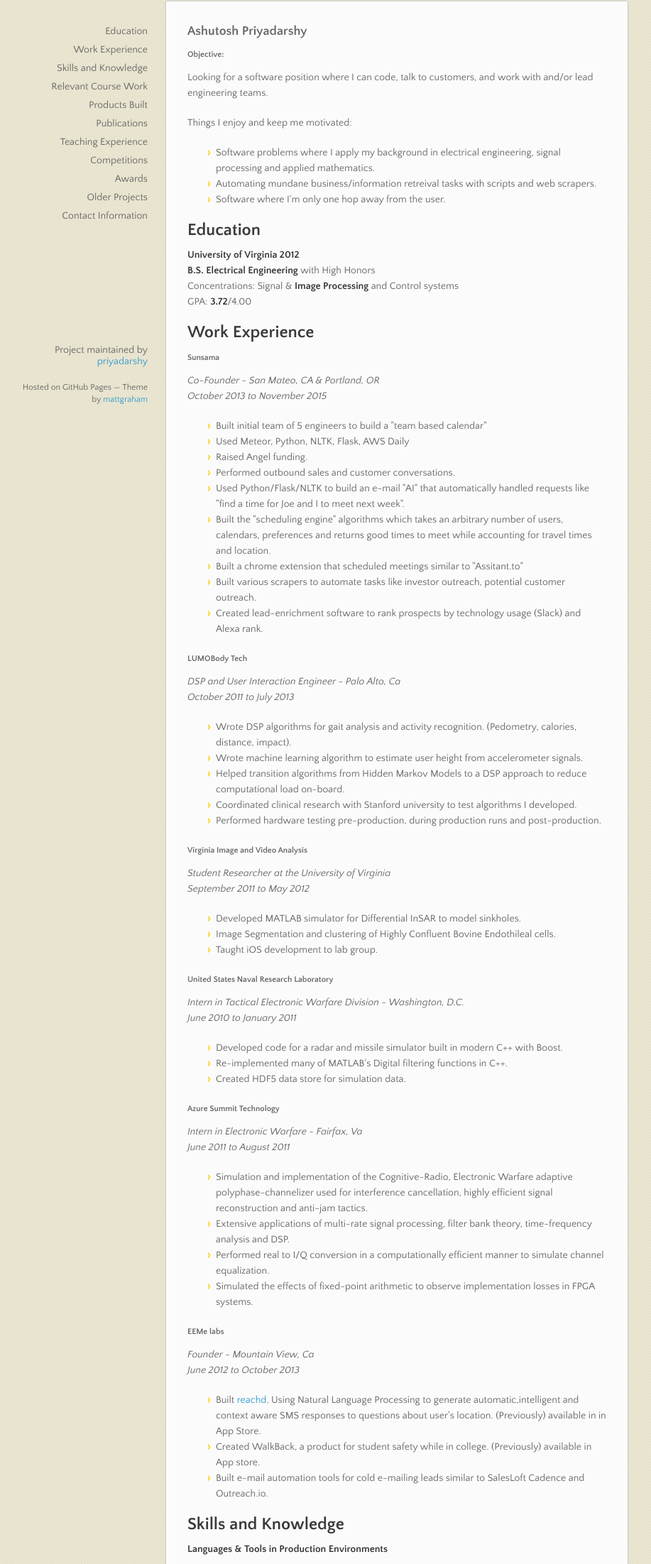
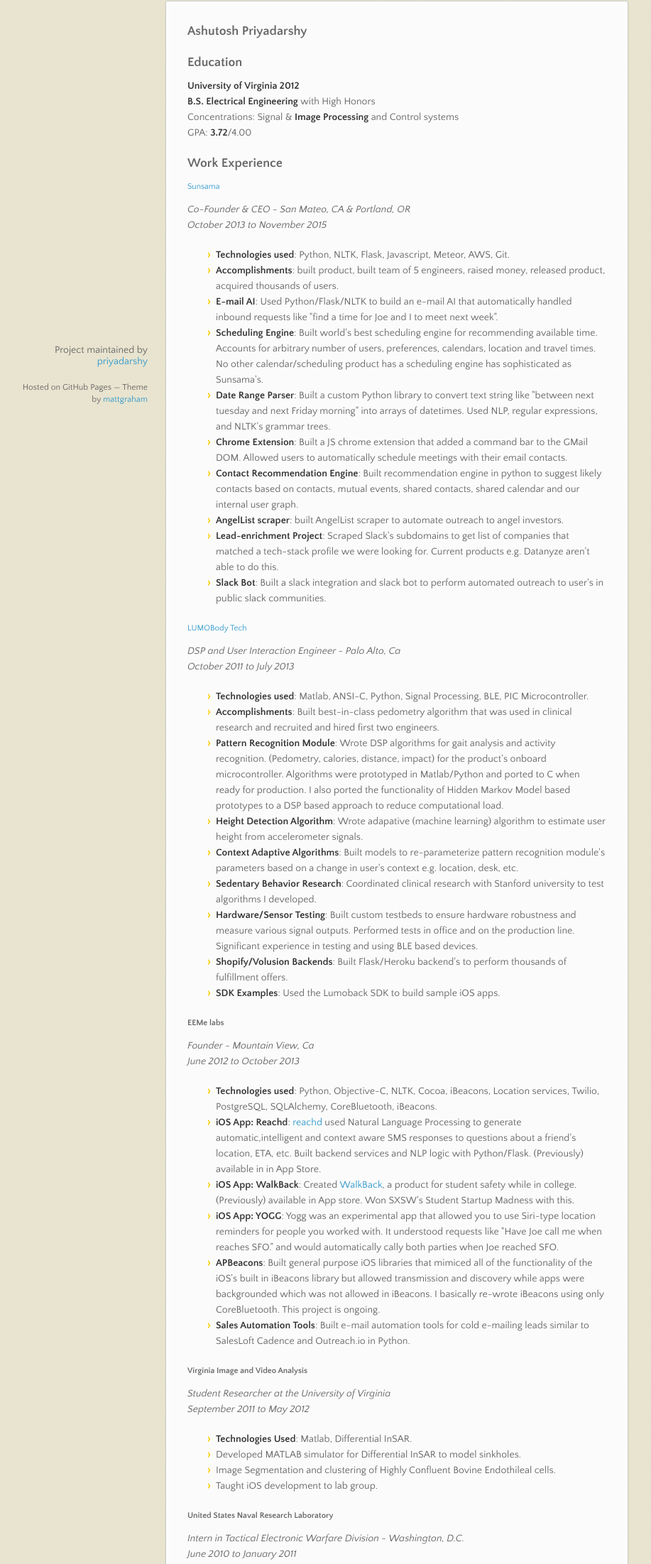
Before and after one commit to priyadarshy/resume, a plain HTML site: page index.html in a window 1280 px wide. Shown: the part 189-2392 px from the top of the page at 71% size, without its empty margins (82-999 px from the left). Drawn offline with nearby package versions, Linux system fonts and the light colour scheme.

Commit message:
Create gh-pages branch via GitHub

```diff
--- a/index.html
+++ b/index.html
@@ -42,26 +42,10 @@
         <h3>
 <a id="ashutosh-priyadarshy" class="anchor" href="#ashutosh-priyadarshy" aria-hidden="true"><span class="octicon octicon-link"></span></a>Ashutosh Priyadarshy</h3>
 
-<h5>
-<a id="objective" class="anchor" href="#objective" aria-hidden="true"><span class="octicon octicon-link"></span></a>Objective:</h5>
-
-<p>Looking for a software position where I can code, talk to customers, and work
-with and/or lead engineering teams. </p>
-
-<p>Things I enjoy and keep me motivated:  </p>
-
-<ul>
-<li>Software problems where I  apply my background in electrical engineering, signal processing and applied mathematics.<br>
-</li>
-<li>Automating mundane business/information retreival tasks with scripts and web scrapers.<br>
-</li>
-<li>Software where I'm only one hop away from the user. </li>
-</ul>
-
 <p><a id="education"></a></p>
 
-<h2>
-<a id="education" class="anchor" href="#education" aria-hidden="true"><span class="octicon octicon-link"></span></a>Education</h2>
+<h3>
+<a id="education" class="anchor" href="#education" aria-hidden="true"><span class="octicon octicon-link"></span></a>Education</h3>
 
 <p><strong>University of Virginia 2012</strong><br>
 <strong>B.S. Electrical Engineering</strong> with High Honors<br>
@@ -70,44 +54,86 @@ GPA: <strong>3.72</strong>/4.00</p>
 
 <p><a id="researchwork"></a></p>
 
-<h2>
-<a id="work-experience" class="anchor" href="#work-experience" aria-hidden="true"><span class="octicon octicon-link"></span></a>Work Experience</h2>
+<h3>
+<a id="work-experience" class="anchor" href="#work-experience" aria-hidden="true"><span class="octicon octicon-link"></span></a>Work Experience</h3>
 
 <h5>
-<a id="sunsama" class="anchor" href="#sunsama" aria-hidden="true"><span class="octicon octicon-link"></span></a>Sunsama</h5>
+<a id="sunsama" class="anchor" href="#sunsama" aria-hidden="true"><span class="octicon octicon-link"></span></a><a href="https://sunsama.com">Sunsama</a>
+</h5>
 
-<p><em>Co-Founder - San Mateo, CA &amp; Portland, OR</em><br>
+<p><em>Co-Founder &amp; CEO - San Mateo, CA &amp; Portland, OR</em><br>
 <em>October 2013 to November 2015</em></p>
 
 <ul>
-<li>Built initial team of 5 engineers to build a "team based calendar"</li>
-<li>Used Meteor, Python, NLTK, Flask, AWS Daily</li>
-<li>Raised Angel funding.</li>
-<li>Performed outbound sales and customer conversations. </li>
-<li>Used Python/Flask/NLTK to build an e-mail "AI" that automatically handled
-requests like "find a time for Joe and I to meet next week". </li>
-<li>Built the "scheduling engine" algorithms which takes an arbitrary number of users,
-calendars, preferences and returns good times to meet while accounting for
-travel times and location.</li>
-<li>Built a chrome extension that scheduled meetings similar to "Assitant.to"</li>
-<li>Built various scrapers to automate tasks like investor outreach, potential customer outreach. </li>
-<li>Created lead-enrichment software to rank prospects by technology usage (Slack) and Alexa rank. </li>
+<li>
+<strong>Technologies used</strong>: Python, NLTK, Flask, Javascript, Meteor, AWS, Git.</li>
+<li>
+<strong>Accomplishments</strong>: built product, built team of 5 engineers, raised money, released product, acquired thousands of users. </li>
+<li>
+<strong>E-mail AI</strong>: Used Python/Flask/NLTK to build an e-mail AI that automatically handled inbound requests like "find a time for Joe and I to meet next week". </li>
+<li>
+<strong>Scheduling Engine</strong>: Built world's best scheduling engine for recommending available time. Accounts for arbitrary number of users, preferences, calendars, location and travel times. No other calendar/scheduling product has a scheduling engine has sophisticated as Sunsama's.</li>
+<li>
+<strong>Date Range Parser</strong>: Built a custom Python library to convert text string like "between next tuesday and next Friday morning" into arrays of datetimes. Used NLP, regular expressions, and NLTK's grammar trees. </li>
+<li>
+<strong>Chrome Extension</strong>: Built a JS chrome extension that added a command bar to the GMail DOM. Allowed users to automatically schedule meetings with their email contacts. </li>
+<li>
+<strong>Contact Recommendation Engine</strong>: Built recommendation engine in python to suggest likely contacts based on contacts, mutual events, shared contacts,  shared calendar and our internal user graph.</li>
+<li>
+<strong>AngelList scraper</strong>: built AngelList scraper to automate outreach to angel investors. </li>
+<li>
+<strong>Lead-enrichment Project</strong>: Scraped Slack's subdomains to get list of companies that matched a tech-stack profile we were looking for. Current products e.g. Datanyze aren't able to do this. </li>
+<li>
+<strong>Slack Bot</strong>: Built a slack integration and slack bot to perform automated outreach to user's in public slack communities. </li>
 </ul>
 
 <h5>
-<a id="lumobody-tech" class="anchor" href="#lumobody-tech" aria-hidden="true"><span class="octicon octicon-link"></span></a>LUMOBody Tech</h5>
+<a id="lumobody-tech" class="anchor" href="#lumobody-tech" aria-hidden="true"><span class="octicon octicon-link"></span></a><a href="https://lumobodytech.com">LUMOBody Tech</a>
+</h5>
 
 <p><em>DSP and User Interaction Engineer - Palo Alto, Ca</em><br>
 <em>October 2011 to July 2013</em></p>
 
 <ul>
-<li>Wrote DSP algorithms for gait analysis and activity recognition. (Pedometry, calories, distance, impact). </li>
-<li>Wrote machine learning algorithm to estimate user height from accelerometer signals.</li>
-<li>Helped transition algorithms from Hidden Markov Models to a DSP approach to reduce computational load on-board.</li>
-<li>Coordinated clinical research with Stanford university to test algorithms I
-developed. </li>
-<li>Performed hardware testing pre-production, during production runs and
-post-production. </li>
+<li>
+<strong>Technologies used</strong>: Matlab, ANSI-C, Python, Signal Processing, BLE, PIC Microcontroller.</li>
+<li>
+<strong>Accomplishments</strong>: Built best-in-class pedometry algorithm that was used in clinical research and recruited and hired first two engineers.</li>
+<li>
+<strong>Pattern Recognition Module</strong>: Wrote DSP algorithms for gait analysis and activity recognition. (Pedometry, calories, distance, impact) for the product's onboard microcontroller. Algorithms were prototyped in Matlab/Python and ported to C when ready for production. I also ported the functionality of Hidden Markov Model based prototypes to a DSP based approach to reduce computational load. </li>
+<li>
+<strong>Height Detection Algorithm</strong>: Wrote adapative (machine learning) algorithm to estimate user height from accelerometer signals.</li>
+<li>
+<strong>Context Adaptive Algorithms</strong>: Built models to re-parameterize pattern recognition module's parameters based on a change in user's context e.g. location, desk, etc. </li>
+<li>
+<strong>Sedentary Behavior Research</strong>: Coordinated clinical research with Stanford university to test algorithms I developed. </li>
+<li>
+<strong>Hardware/Sensor Testing</strong>: Built custom testbeds to ensure hardware robustness and measure various signal outputs. Performed tests in office and on the production line. Significant experience in testing and using BLE based devices.</li>
+<li>
+<strong>Shopify/Volusion Backends</strong>: Built Flask/Heroku backend's to perform thousands of fulfillment offers.</li>
+<li>
+<strong>SDK Examples</strong>: Used the Lumoback SDK to build sample iOS apps. </li>
+</ul>
+
+<h5>
+<a id="eeme-labs" class="anchor" href="#eeme-labs" aria-hidden="true"><span class="octicon octicon-link"></span></a>EEMe labs</h5>
+
+<p><em>Founder - Mountain View, Ca</em><br>
+<em>June 2012 to October 2013</em></p>
+
+<ul>
+<li>
+<strong>Technologies used</strong>: Python, Objective-C, NLTK, Cocoa, iBeacons, Location services, Twilio, PostgreSQL, SQLAlchemy, CoreBluetooth, iBeacons.</li>
+<li>
+<strong>iOS App: Reachd</strong>: <a href="https://reachd.me">reachd</a> used Natural Language Processing to generate automatic,intelligent and context aware SMS responses to questions about a friend's location, ETA, etc. Built backend services and NLP logic with Python/Flask. (Previously) available in in App Store.</li>
+<li>
+<strong>iOS App: WalkBack</strong>: Created <a href="https://walkback.me">WalkBack</a>, a product for student safety while in college. (Previously) available in App store. Won SXSW's Student Startup Madness with this.</li>
+<li>
+<strong>iOS App: YOGG</strong>: Yogg was an experimental app that allowed you to use Siri-type location reminders for people you worked with. It understood requests like "Have Joe call me when reaches SFO." and would automatically cally both parties when Joe reached SFO.</li>
+<li>
+<strong>APBeacons</strong>: Built general purpose iOS libraries that mimiced all of the functionality of the iOS's built in iBeacons library but allowed transmission and discovery while apps were backgrounded which was not allowed in iBeacons. I basically re-wrote iBeacons using only CoreBluetooth. This project is ongoing. </li>
+<li>
+<strong>Sales Automation Tools</strong>: Built e-mail automation tools for cold e-mailing leads similar to SalesLoft Cadence and Outreach.io in Python.</li>
 </ul>
 
 <h5>
@@ -117,6 +143,8 @@ post-production. </li>
 <em>September 2011 to May 2012</em> </p>
 
 <ul>
+<li>
+<strong>Technologies Used</strong>: Matlab, Differential InSAR.</li>
 <li>Developed MATLAB simulator for Differential InSAR to model sinkholes.</li>
 <li>Image Segmentation and clustering of Highly Confluent Bovine Endothileal cells.</li>
 <li>Taught iOS development to lab group.</li>
@@ -129,9 +157,14 @@ post-production. </li>
 <em>June 2010 to January 2011</em></p>
 
 <ul>
-<li>Developed code for a radar and missile simulator built in modern C++ with Boost. </li>
-<li>Re-implemented many of MATLAB's Digital filtering functions in C++.</li>
-<li>Created HDF5 data store for simulation data.</li>
+<li>
+<strong>Technologies Used</strong>: Matlab, C++, CMake, Visual Studio.</li>
+<li>
+<strong>Porting MATLAB to C++</strong>: Re-implemented most of Matlab's Digital filtering functions and filter design tools into highly performant C++ code. </li>
+<li>
+<strong>Radar/Missile Simulator</strong>: Developed code for a radar and missile simulator built in modern C++ with Boost.</li>
+<li>
+<strong>Simulation &amp; Data Backend</strong>: Built HDF5 data store for simulation data.</li>
 </ul>
 
 <h5>
@@ -141,29 +174,32 @@ post-production. </li>
 <em>June 2011 to August 2011</em></p>
 
 <ul>
-<li>Simulation and implementation of the Cognitive-Radio, Electronic Warfare adaptive polyphase-channelizer used for
-interference cancellation, highly efficient signal reconstruction and anti-jam tactics.</li>
-<li>Extensive applications of multi-rate signal processing, filter bank theory, time-frequency analysis and DSP.</li>
-<li>Performed real to I/Q conversion in a computationally efficient manner to simulate channel equalization.</li>
-<li>Simulated the effects of fixed-point arithmetic to observe implementation losses in FPGA systems.</li>
+<li>
+<strong>Technologies Used</strong>: Multirate Signal Processing, Matlab, Octave, Scipy/Numpy, Python, Time-Frequency Analysis, Spectrograms, Filter Banks, Digital Signal Processing, Fixed Point Analysis, Cognitive Radios, Linux.</li>
+<li>
+<strong>Cognitive Radio Adaptive Polyphase Channelizer</strong>: Built Matlab simulations of Azure's Cognitive-Radio, Electronic Warfare adaptive polyphase-channelizer used for
+interference cancellation, highly efficient signal reconstruction and anti-jam tactics. Performed real to I/Q conversion in a computationally efficient manner to simulate channel equalization.</li>
+<li>
+<strong>Fixed Point Filter Design</strong>: Simulated the effects of fixed-point arithmetic to observe implementation losses in FPGA systems using Matlab/Octave's Fixed Point toolbox.</li>
 </ul>
 
 <h5>
-<a id="eeme-labs" class="anchor" href="#eeme-labs" aria-hidden="true"><span class="octicon octicon-link"></span></a>EEMe labs</h5>
+<a id="aster-data-systems" class="anchor" href="#aster-data-systems" aria-hidden="true"><span class="octicon octicon-link"></span></a>Aster Data Systems</h5>
 
-<p><em>Founder - Mountain View, Ca</em><br>
-<em>June 2012 to October 2013</em></p>
+<p><em>Intern in Product Development Team</em><br>
+<em>June 2009 – August 2009</em>  </p>
 
 <ul>
-<li>Built <a href="www.reachd.me">reachd</a>. Using Natural Language Processing to generate automatic,intelligent and context aware SMS responses to questions about user's location. (Previously) available in in App Store.</li>
-<li>Created WalkBack, a product for student safety while in college. (Previously) available in App store.</li>
-<li>Built e-mail automation tools for cold e-mailing leads similar to SalesLoft Cadence and Outreach.io.</li>
+<li>
+<strong>Technoligies Used</strong>: MapReduce, SQL, Regular Expressions, Java, Massively Parallel Databases, Linux. </li>
+<li>
+<strong>nCluster Simulations</strong>: I wrote complex PostgreSQL queries to perform the sequential, time-based, pattern matching analysis that Aster's nCluster could perform in just a few lines in order to demonstrate the value of nCluster and profile it against native PostgreSQL. </li>
 </ul>
 
 <p><a id="skills"></a></p>
 
-<h2>
-<a id="skills-and-knowledge" class="anchor" href="#skills-and-knowledge" aria-hidden="true"><span class="octicon octicon-link"></span></a>Skills and Knowledge</h2>
+<h3>
+<a id="skills-and-knowledge" class="anchor" href="#skills-and-knowledge" aria-hidden="true"><span class="octicon octicon-link"></span></a>Skills and Knowledge</h3>
 
 <p><strong>Languages &amp; Tools in Production Environments</strong></p>
 
@@ -188,14 +224,23 @@ interference cancellation, highly efficient signal reconstruction and anti-jam t
 <ul>
 <li>Haskell, Julia, R</li>
 <li>Arduino</li>
-<li>Wekaform</li>
+<li>Weka</li>
 <li>Natural Language Processing</li>
 </ul>
 
 <p><a id="courses"></a></p>
 
-<h2>
-<a id="relevant-course-work" class="anchor" href="#relevant-course-work" aria-hidden="true"><span class="octicon octicon-link"></span></a>Relevant Course Work</h2>
+<h3>
+<a id="relevant-course-work" class="anchor" href="#relevant-course-work" aria-hidden="true"><span class="octicon octicon-link"></span></a>Relevant Course Work</h3>
+
+<p><strong>Programming/Software</strong>:</p>
+
+<ul>
+<li>DSP Laboratory</li>
+<li>Software Development Methods</li>
+<li>Neural Network Models</li>
+<li>Computer Architecture</li>
+</ul>
 
 <p><strong>Image Processing</strong>:</p>
 
@@ -219,19 +264,10 @@ interference cancellation, highly efficient signal reconstruction and anti-jam t
 <li>Differential Equations</li>
 </ul>
 
-<p><strong>Programming/Software</strong>:</p>
-
-<ul>
-<li>DSP Laboratory</li>
-<li>Software Development Methods</li>
-<li>Neural Network Models</li>
-<li>Computer Architecture</li>
-</ul>
-
 <p><a id="products"></a></p>
 
-<h2>
-<a id="products-built" class="anchor" href="#products-built" aria-hidden="true"><span class="octicon octicon-link"></span></a>Products Built</h2>
+<h3>
+<a id="products-built" class="anchor" href="#products-built" aria-hidden="true"><span class="octicon octicon-link"></span></a>Products Built</h3>
 
 <ul>
 <li>
@@ -239,19 +275,38 @@ interference cancellation, highly efficient signal reconstruction and anti-jam t
 original versions and various MVPs including an e-mail based assistant that
 auto-scheduled events. </li>
 <li>
-<strong><a href="www.walkback.me">WalkBack</a></strong>: Mobile-app for student safety. <a href="https://itunes.apple.com/us/app/walkback/id625953084?mt=8">App Store</a><br>
+<strong><a href="http://www.walkback.me">WalkBack</a></strong>: Mobile-app for student safety. <a href="https://itunes.apple.com/us/app/walkback/id625953084?mt=8">App Store</a><br>
 </li>
 <li>
-<strong><a href="www.reachd.me">reachd</a></strong>: Context aware and auto-response SMS app. <a href="www.reachd.me">Link</a><br>
+<strong><a href="http://www.reachd.me">reachd</a></strong>: Context aware and auto-response SMS app. <a href="www.reachd.me">Link</a><br>
 </li>
 <li>
-<strong><a href="www.lumoback.com">LUMOback</a></strong>: Second full-time engineer. Wrote DSP and Machine Learning algorithms for activity recognition and health tracking. </li>
+<strong><a href="https://lumobodytech.com">LUMOback</a></strong>: Second full-time engineer. Wrote DSP and Machine Learning algorithms for activity recognition and health tracking. </li>
+</ul>
+
+<h3>
+<a id="open-source-projects" class="anchor" href="#open-source-projects" aria-hidden="true"><span class="octicon octicon-link"></span></a>Open Source Projects</h3>
+
+<ul>
+<li>
+<strong><a href="https://github.com/priyadarshy/APBeacons">APBeacons</a></strong>: iOS 7 provides developers access to iBeacons. When using an iOS device as a beacon you are unable to broadcast with the app being in the background. APBeacons was designed as a workaround to this issue. APBeacons uses CoreBluetooth in both the peripheral and central mode simultaneously in order to make background broadcasting possible.</li>
+<li>
+<strong><a href="https://pypi.python.org/pypi/GoogleCalendarV3/0.1.7">GoogleCalendarV3</a></strong> is a python wrapper on Google Calendar's API. This was <strong>downloaded 700 times</strong> in the past month. </li>
+<li>
+<strong><a href="https://github.com/priyadarshy/email-att">email-att</a></strong> is a Meteor package that let's you send e-mail with attachments, this was originally not supported in Meteor's core implementation. It currently has <strong>504 installs</strong>. </li>
+<li>
+<strong><a href="https://github.com/priyadarshy/APKeyboardCategories">APKeyboardCategories</a></strong> is re Objective-C categories that add useful and common functionality that almost any text input field in an iOS app would need. </li>
+<li>
+<strong><a href="https://github.com/priyadarshy/APResponseParser">APResponseParser</a></strong> a simple utility that allows a user to retrieve subdocuments from JSON that is arbitrarily deep without having to employ checks for Nil values at every step. This is one of the first pieces of iOS code I wrote so I asked for help improving it via public code reviews: <a href="http://codereview.stackexchange.com/questions/28201/pulling-objects-values-from-arbitrarily-nested-json">Stack Exchange Code Review</a>
+</li>
+<li>
+<strong><a href="https://github.com/priyadarshy/AnisotropicDiffusion">AnisotropicDiffusion</a></strong> is just a small Matlab script that performs Anisotropic Diffusion on an image. Examples show how this filtering method can clean up images of Neurons.</li>
 </ul>
 
 <p><a id="publications"></a></p>
 
-<h2>
-<a id="publications" class="anchor" href="#publications" aria-hidden="true"><span class="octicon octicon-link"></span></a>Publications</h2>
+<h3>
+<a id="publications" class="anchor" href="#publications" aria-hidden="true"><span class="octicon octicon-link"></span></a>Publications</h3>
 
 <ul>
 <li>￼<a href="http://www.aaai.org/ocs/index.php/SSS/SSS13/paper/view/5816/5997">Priyadarshy, Ashutosh, and Duylam Nguyen-Ngo. Understanding Trigger Piggybacking. Proc. of AAAI Spring
@@ -263,8 +318,8 @@ auto-scheduled events. </li>
 
 <p><a id="teaching"></a></p>
 
-<h2>
-<a id="teaching-experience" class="anchor" href="#teaching-experience" aria-hidden="true"><span class="octicon octicon-link"></span></a>Teaching Experience</h2>
+<h3>
+<a id="teaching-experience" class="anchor" href="#teaching-experience" aria-hidden="true"><span class="octicon octicon-link"></span></a>Teaching Experience</h3>
 
 <ul>
 <li>ECE 3209 – Electromagnetic Fields: Taught four full lectures, held weekly recitation.</li>
@@ -273,8 +328,8 @@ auto-scheduled events. </li>
 
 <p><a id="competitions"></a></p>
 
-<h2>
-<a id="competitions" class="anchor" href="#competitions" aria-hidden="true"><span class="octicon octicon-link"></span></a>Competitions</h2>
+<h3>
+<a id="competitions" class="anchor" href="#competitions" aria-hidden="true"><span class="octicon octicon-link"></span></a>Competitions</h3>
 
 <ul>
 <li>SXSW Student Startup Madness – First Place for WalkBack<br>
@@ -284,8 +339,8 @@ auto-scheduled events. </li>
 
 <p><a id="awards"></a></p>
 
-<h2>
-<a id="awards" class="anchor" href="#awards" aria-hidden="true"><span class="octicon octicon-link"></span></a>Awards</h2>
+<h3>
+<a id="awards" class="anchor" href="#awards" aria-hidden="true"><span class="octicon octicon-link"></span></a>Awards</h3>
 
 <ul>
 <li>Chairperson’s Award ECE – awarded to outstanding students in the ECE department.</li>
@@ -297,8 +352,10 @@ auto-scheduled events. </li>
 
 <p><a id="oldstuff"></a></p>
 
-<h2>
-<a id="older-projects" class="anchor" href="#older-projects" aria-hidden="true"><span class="octicon octicon-link"></span></a>Older Projects</h2>
+<h3>
+<a id="older-projects" class="anchor" href="#older-projects" aria-hidden="true"><span class="octicon octicon-link"></span></a>Older Projects</h3>
+
+<p>These are projects or research I performed during college and highschool.</p>
 
 <h5>
 <a id="calmingtech-laboratory" class="anchor" href="#calmingtech-laboratory" aria-hidden="true"><span class="octicon octicon-link"></span></a>CalmingTech Laboratory</h5>
@@ -307,7 +364,8 @@ auto-scheduled events. </li>
 <em>July 2011 - August 2011</em>   </p>
 
 <ul>
-<li>Helped implement an algorithm to extract breath rate from accelerometer data. </li>
+<li>Helped implement an algorithm to extract breath rate from accelerometer data. This product is now commercialized as <a href="https://spire.io">Spire</a>
+</li>
 </ul>
 
 <h5>
@@ -355,16 +413,6 @@ auto-scheduled events. </li>
 </ul>
 
 <h5>
-<a id="aster-data-systems" class="anchor" href="#aster-data-systems" aria-hidden="true"><span class="octicon octicon-link"></span></a>Aster Data Systems</h5>
-
-<p><em>Intern in Product Development Team</em><br>
-<em>June 2009 – August 2009</em>  </p>
-
-<ul>
-<li>I helped conceptualize, create and deliver multi-media content that captured concisely and in a captivating manner the essential features of the Aster nCluster. My work was invaluable in enhancing the market reach and appeal of Aster's product. In the process I gained experience working with massively-parallel databases, MapReduce, and data analysis. </li>
-</ul>
-
-<h5>
 <a id="general-dynamics-advanced-information-systems" class="anchor" href="#general-dynamics-advanced-information-systems" aria-hidden="true"><span class="octicon octicon-link"></span></a>General Dynamics: Advanced Information Systems</h5>
 
 <p><em>Student Participant</em>
@@ -376,8 +424,8 @@ auto-scheduled events. </li>
 
 <p><a id="contact"></a></p>
 
-<h2>
-<a id="contact-information" class="anchor" href="#contact-information" aria-hidden="true"><span class="octicon octicon-link"></span></a>Contact Information</h2>
+<h3>
+<a id="contact-information" class="anchor" href="#contact-information" aria-hidden="true"><span class="octicon octicon-link"></span></a>Contact Information</h3>
 
 <p><strong>Analog:</strong></p>
 
@@ -387,10 +435,10 @@ Portland, OR 97232
 skype: ashutosh.priyadarshy</p>
 
 <p><strong>Digital:</strong>
-<a href="mailto:root@ashuto.sh">root@ashuto.sh</a>
-<a href="www.linkedin.com/in/ashutoshpriyadarshy/">LinkedIn</a>
-<a href="www.twitter.com/thepriyadarshy">Twitter</a>
-<a href="www.github.com/thepriyadarshy">GitHub</a>
+<a href="mailto:root@ashuto.sh">root@ashuto.sh</a> |
+<a href="www.linkedin.com/in/ashutoshpriyadarshy/">LinkedIn</a> |
+<a href="www.twitter.com/thepriyadarshy">Twitter</a> |
+<a href="www.github.com/thepriyadarshy">GitHub</a> |
 <a href="www.facebook.com/thepriyadarshy">Facebook</a></p>
       </section>
       <footer>
```
Also changed, not shown: params.json (+1 -1 lines).
